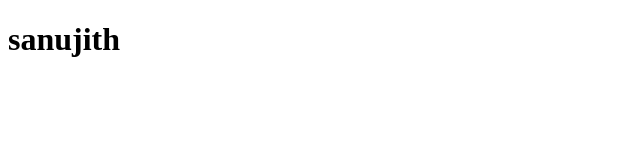
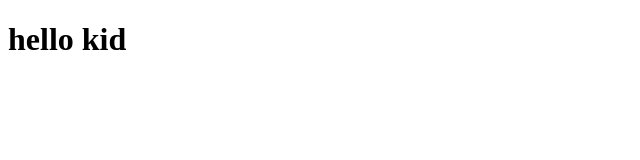
Before and after one commit to SANU212000/sanu212121, a plain HTML site: page index.html in a window 1280 px wide. Shown: the whole page, without its empty margins (0-640 px from the left). Drawn offline with Linux system fonts and the light colour scheme.

Commit message:
hello added

```diff
--- a/index.html
+++ b/index.html
@@ -3,9 +3,9 @@
 <head>
     <meta charset="UTF-8">
     <meta name="viewport" content="width=device-width, initial-scale=1.0">
-    <title>Document</title>
+    <title>hello</title>
 </head>
 <body>
-    <h1> sanujith</h1>
+    <h1>hello kid</h1>
 </body>
 </html>
```
